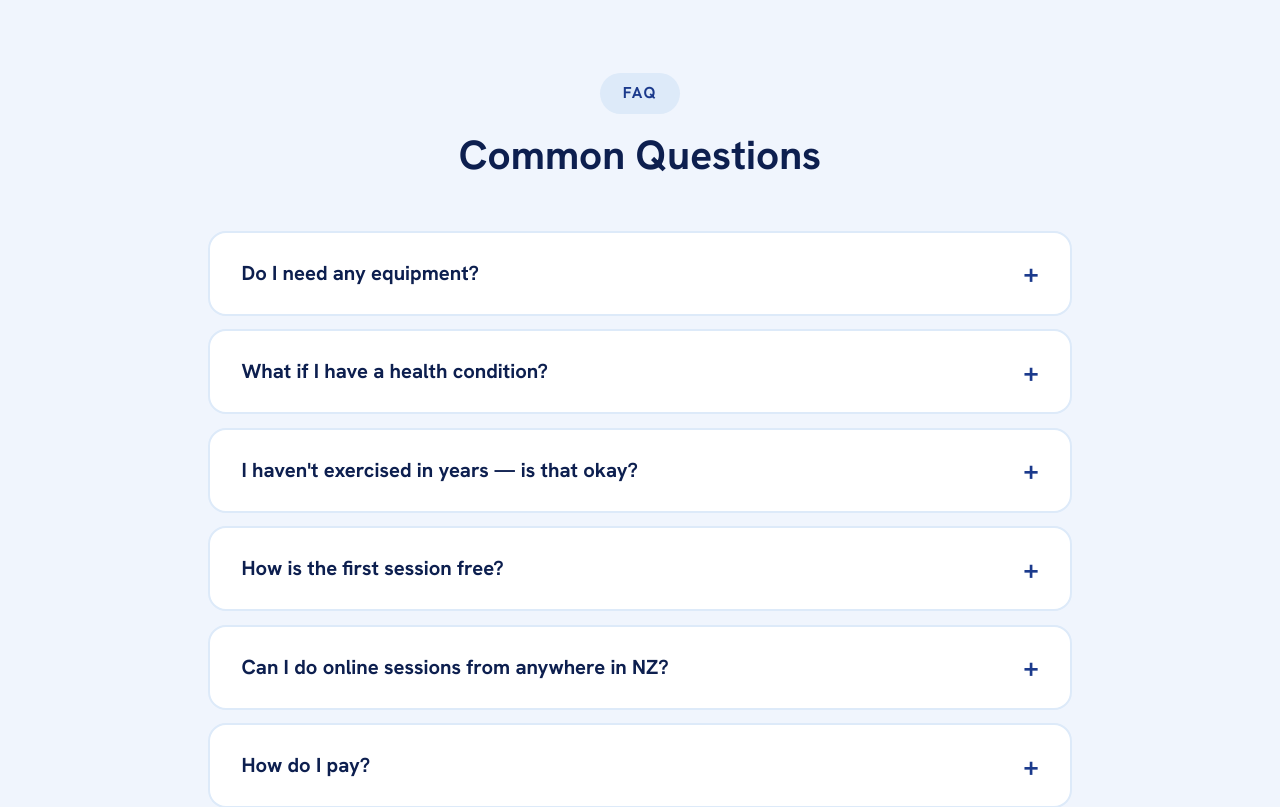
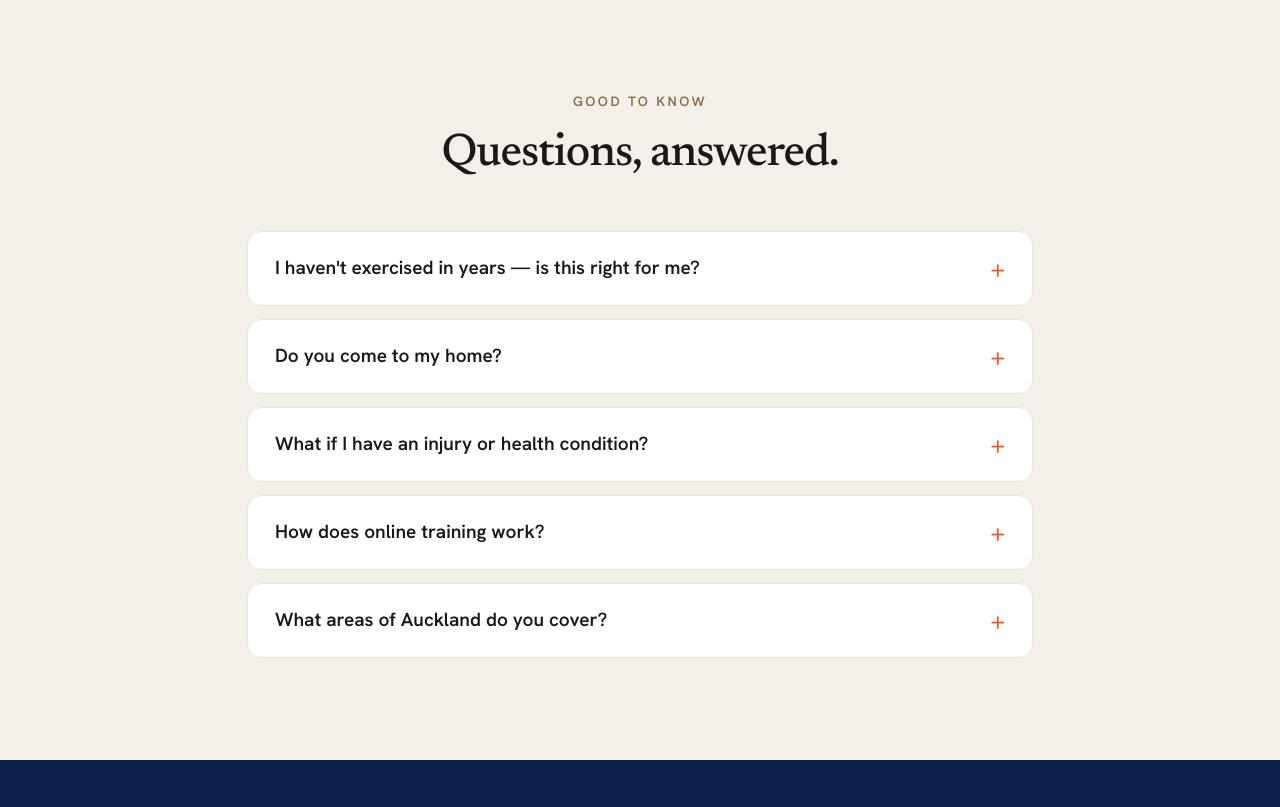
Before and after one commit to independenceservicesnz-coder/confident-fitness, a Next.js app in the folder sessions/compassionate-zen-cerf/mnt/outputs/confident-fitness-co/: page / in a window 1280 px wide. Shown: the part 6820-7627 px from the top of the page. Built offline with nearby package versions, Linux system fonts and the light colour scheme.

Commit message:
Refactor FAQ component and update questions
Updated FAQ component layout and questions for improved clarity and user experience.

```diff
--- a/sessions/compassionate-zen-cerf/mnt/outputs/confident-fitness-co/components/FAQ.tsx
+++ b/sessions/compassionate-zen-cerf/mnt/outputs/confident-fitness-co/components/FAQ.tsx
@@ -2,64 +2,43 @@
 import { useState } from 'react'
 
 const faqs = [
-  {
-    q: 'Do I need any equipment?',
-    a: 'No equipment needed. I bring everything required for your in-home sessions. For online sessions, I design exercises using everyday household items or your bodyweight.',
-  },
-  {
-    q: 'What if I have a health condition?',
-    a: 'That\'s exactly why I\'m here. I specialise in working with people who have cardiac conditions, diabetes, arthritis, osteoporosis, and other chronic conditions. I always work within your medical guidelines.',
-  },
-  {
-    q: 'I haven\'t exercised in years — is that okay?',
-    a: 'Absolutely. Many of my clients start from scratch. We begin gently, progress at your pace, and build confidence gradually. There\'s no pressure and no judgment.',
-  },
-  {
-    q: 'How is the first session free?',
-    a: 'Your very first session is complimentary — no payment, no strings attached. It\'s a chance for us to meet, for me to understand your goals, and for you to see if I\'m the right fit.',
-  },
-  {
-    q: 'Can I do online sessions from anywhere in NZ?',
-    a: 'Yes! Online sessions are available to anyone in New Zealand. All you need is a phone, tablet, or computer with a camera and a small space to move.',
-  },
-  {
-    q: 'How do I pay?',
-    a: 'You can pay online via credit or debit card using the buttons on this page, or by bank transfer after your session. Just let me know what works best for you.',
-  },
+  { q: "I haven't exercised in years — is this right for me?", a: "Absolutely. Most of my clients are starting fresh or returning after a long break. We begin gently and build at a pace that feels right for you." },
+  { q: 'Do you come to my home?', a: "Yes. I offer house-call sessions across Auckland, so you can train comfortably in your own space — no gym required." },
+  { q: 'What if I have an injury or health condition?', a: "We'll work around it. With my background in aged care and rehab-focused training, every session is adapted to your body — and I'm happy to coordinate with your healthcare providers." },
+  { q: 'How does online training work?', a: "We meet over video for live sessions, and you get a simple program to follow between calls. All you need is a phone or laptop and a little space to move." },
+  { q: 'What areas of Auckland do you cover?', a: "Most of the wider Auckland region. Send me your suburb when you get in touch and I'll confirm right away." },
 ]
 
 export default function FAQ() {
   const [open, setOpen] = useState<number | null>(null)
 
   return (
-    <section id="faq" className="py-20 px-6 bg-[#F0F5FD]">
-      <div className="max-w-3xl mx-auto">
-        <div className="text-center mb-12">
-          <span className="inline-block bg-[#DDEAF9] text-[#1B3A8C] text-sm font-bold px-5 py-2 rounded-full mb-4 tracking-widest uppercase">
-            FAQ
-          </span>
-          <h2 className="text-3xl md:text-4xl font-bold text-[#0D1F4F]">Common Questions</h2>
+    <section id="faq" className="max-w-[840px] mx-auto px-6 py-[clamp(56px,8vw,104px)]">
+      <div className="text-center mb-[clamp(32px,5vw,52px)]">
+        <span className="uppercase tracking-[0.18em] text-xs font-semibold text-ink-subtle">Good to know</span>
+        <h2 className="font-serif font-medium text-[clamp(30px,4vw,46px)] leading-[1.1] tracking-tight mt-3.5">
+          Questions, answered.
+        </h2>
       </div>
-
-        <div className="space-y-3">
+      <div className="flex flex-col gap-3">
         {faqs.map((faq, i) => (
-            <div key={i} className="bg-white rounded-2xl border-2 border-[#DDEAF9] overflow-hidden">
+          <div key={i} className="bg-white border border-border-card rounded-[14px] overflow-hidden">
             <button
-                className="w-full text-left px-7 py-5 flex justify-between items-center gap-4"
+              className="w-full text-left px-6 py-[22px] flex justify-between items-center gap-4"
               onClick={() => setOpen(open === i ? null : i)}
             >
-                <span className="font-bold text-lg text-[#0D1F4F]">{faq.q}</span>
-                <span className="text-[#1B3A8C] text-2xl font-bold flex-shrink-0">{open === i ? '−' : '+'}</span>
+              <span className="font-semibold text-[19px] text-ink">{faq.q}</span>
+              <span
+                className="text-orange text-[26px] font-light flex-shrink-0 leading-none transition-transform duration-200"
+                style={{ transform: open === i ? 'rotate(45deg)' : 'rotate(0deg)' }}
+              >+</span>
             </button>
             {open === i && (
-                <div className="px-7 pb-6 text-gray-600 text-base leading-relaxed border-t border-[#DDEAF9] pt-4">
-                  {faq.a}
-                </div>
+              <p className="m-0 px-6 pb-6 text-[17px] leading-[1.65] text-ink-muted">{faq.a}</p>
             )}
           </div>
         ))}
       </div>
-      </div>
     </section>
   )
 }
```
Lines whose indentation alone changed are shown as unchanged.
